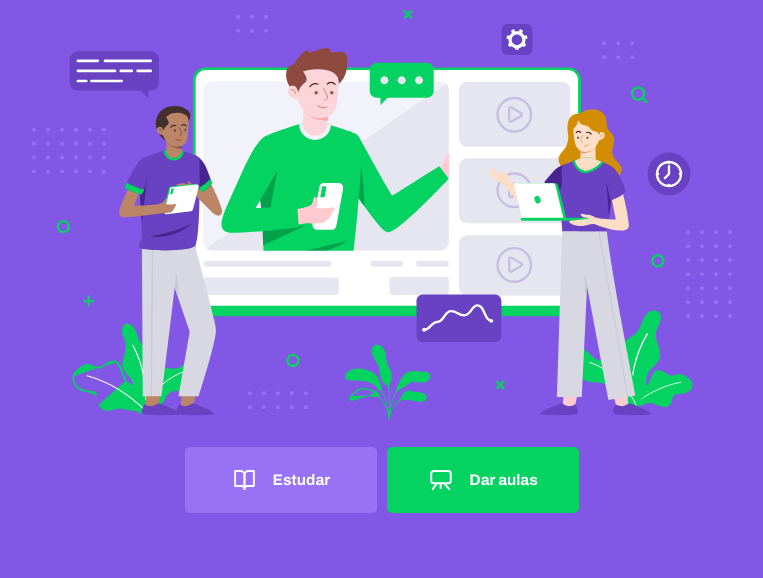
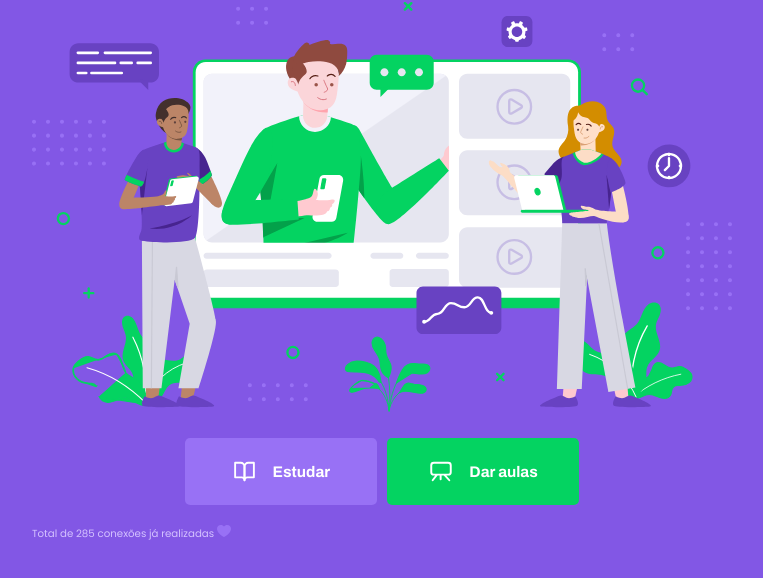
Before and after one commit to VitorG718/NLW-2-Discovery, a plain HTML site: page index.html in a window 1280 px wide. Shown: the part 190-768 px from the top of the page, without its empty margins (258-1021 px from the left). Drawn offline with Linux system fonts and the light colour scheme.

Commit message:
Criado o texto com a quantidade de conexões já realizadas

```diff
--- a/index.html
+++ b/index.html
@@ -28,6 +28,11 @@
                 Dar aulas
             </a>
         </div>
+
+        <p class="total-connections">
+            Total de 285 conexões já realizadas
+            <img src="/images/icons/purple-heart.svg" alt="">
+        </p>
     </div>
 
 </body>
```
